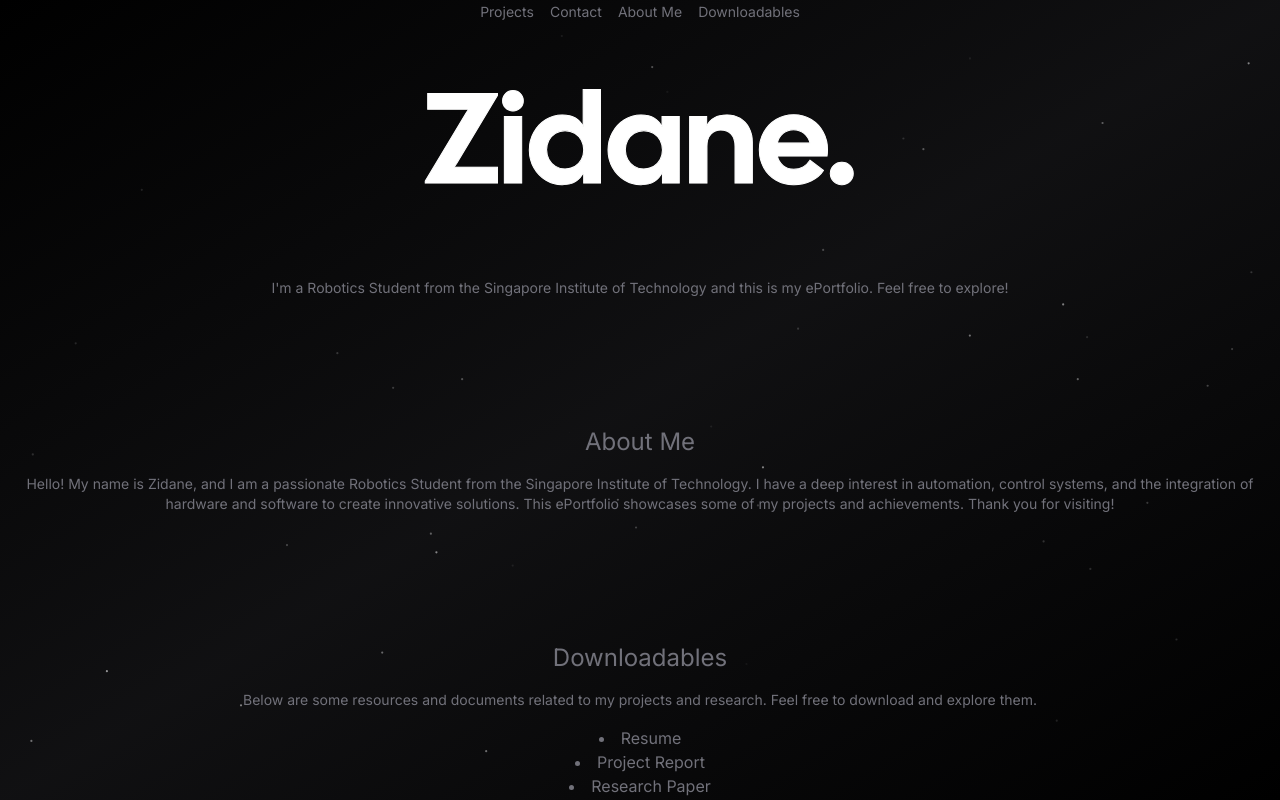
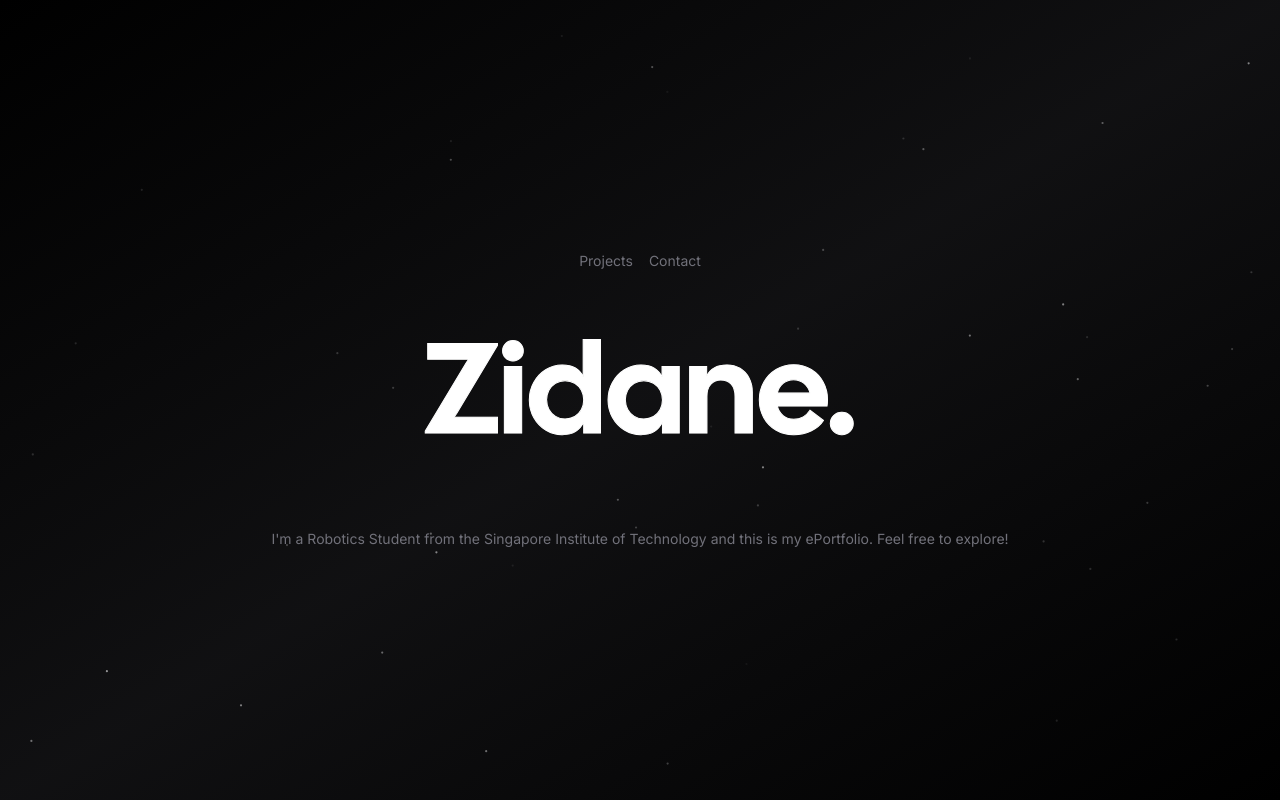
Before and after one commit to Zidamari/eportfolio-zidamari, a Next.js app: page / in a window 1280 px wide. Built offline with nearby package versions, Linux system fonts and the light colour scheme; no server answers; what tailwindcss-debug-screens would draw is missing.

Commit message:
Update page.tsx

```diff
--- a/app/page.tsx
+++ b/app/page.tsx
@@ -5,8 +5,6 @@ import Particles from "./components/particles";
 const navigation = [
   { name: "Projects", href: "/projects" },
   { name: "Contact", href: "/contact" },
-  { name: "About Me", href: "#about-me" }, // Added About Me section
-  { name: "Downloadables", href: "#downloadables" } // Added Downloadables section
 ];
 
 export default function Home() {
@@ -40,25 +38,7 @@ export default function Home() {
           I'm a Robotics Student from the Singapore Institute of Technology and this is my ePortfolio. Feel free to explore!
         </h2>
       </div>
-
-      <section id="about-me" className="my-16 text-center animate-fade-in">
-        <h2 className="text-2xl text-zinc-500 mb-4">About Me</h2>
-        <p className="text-sm text-zinc-500">
-          Hello! My name is Zidane, and I am a passionate Robotics Student from the Singapore Institute of Technology. I have a deep interest in automation, control systems, and the integration of hardware and software to create innovative solutions. This ePortfolio showcases some of my projects and achievements. Thank you for visiting!
-        </p>
-      </section>
-
-      <section id="downloadables" className="my-16 text-center animate-fade-in">
-        <h2 className="text-2xl text-zinc-500 mb-4">Downloadables</h2>
-        <p className="text-sm text-zinc-500">
-          Below are some resources and documents related to my projects and research. Feel free to download and explore them.
-        </p>
-        <ul className="list-disc list-inside text-zinc-500 mt-4">
-          <li><a href="/files/resume.pdf" className="text-zinc-500 hover:text-zinc-300">Resume</a></li>
-          <li><a href="/files/project_report.pdf" className="text-zinc-500 hover:text-zinc-300">Project Report</a></li>
-          <li><a href="/files/research_paper.pdf" className="text-zinc-500 hover:text-zinc-300">Research Paper</a></li>
-        </ul>
-      </section>
     </div>
   );
+
 }
```
